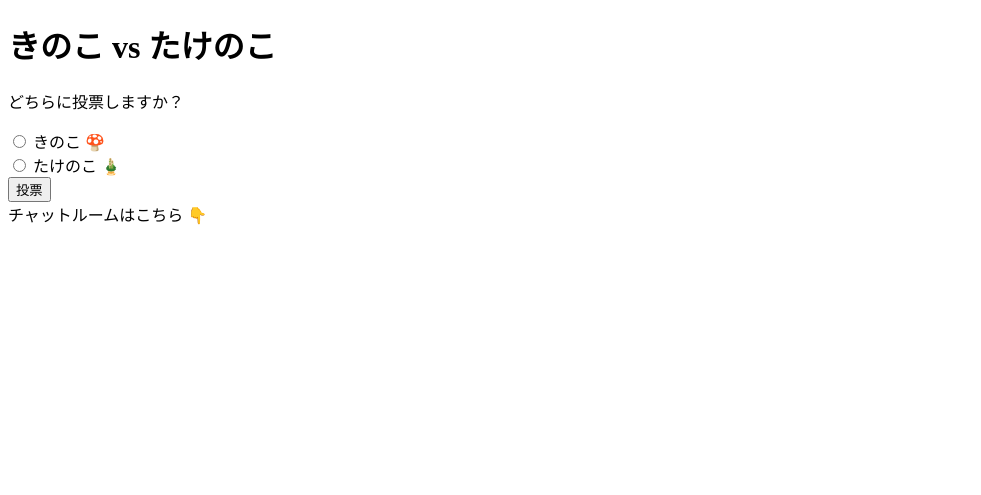
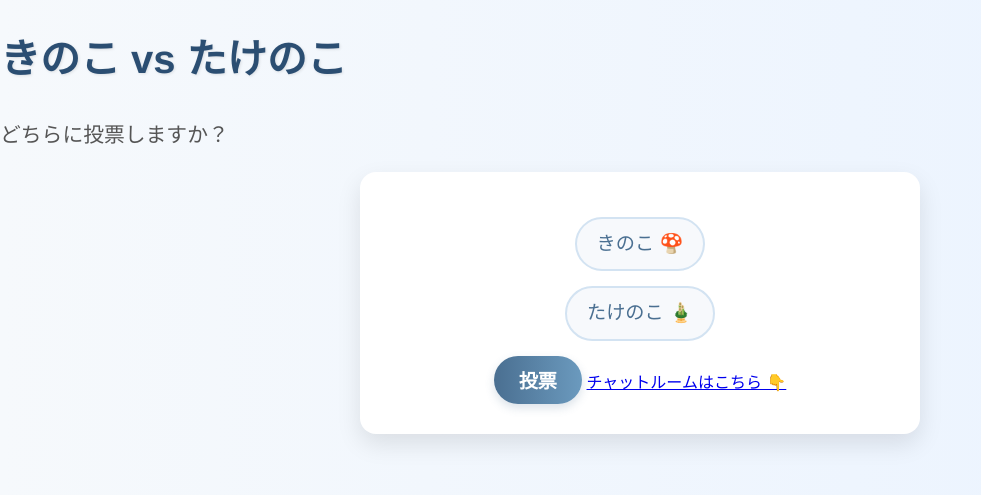
Before and after one commit to s1f102302988/CS4-2024-class3-team5-project, a Django app: template vote/templates/vote/kinokotakenoko.html in a window 1280 px wide. Shown: the top 495 px of the page, without its empty margins (0-981 px from the left). Run offline with Django 3.2, Linux system fonts and the light colour scheme; the template is opened without the code that fills it, so the values that code supplies are empty.

Commit message:
キノコのcss作成

```diff
--- a/vote/templates/vote/css/bootstrap.min.css
+++ b/vote/templates/vote/css/bootstrap.min.css
@@ -0,0 +1,124 @@
+body {
+    font-family: 'Helvetica Neue', Arial, sans-serif;
+    margin: 0;
+    padding: 0;
+    background: linear-gradient(to right, #f6f9fc, #eaf3ff);
+    color: #333;
+    line-height: 1.6;
+  }
+
+  h1 {
+    font-size: 2.5rem;
+    font-weight: bold;
+    color: #2b4e72;
+    text-shadow: 1px 1px 3px rgba(0, 0, 0, 0.1);
+  }
+
+  p.lead {
+    font-size: 1.3rem;
+    color: #555;
+  }
+
+  form {
+    background: #ffffff;
+    border-radius: 16px;
+    box-shadow: 0 10px 25px rgba(0, 0, 0, 0.1);
+    padding: 30px;
+    max-width: 500px;
+    margin: 20px auto;
+    text-align: center;
+    transition: transform 0.3s ease, box-shadow 0.3s ease;
+  }
+
+  form:hover {
+    transform: translateY(-5px);
+    box-shadow: 0 15px 30px rgba(0, 0, 0, 0.2);
+  }
+
+  .form-check {
+    display: flex;
+    align-items: center;
+    justify-content: center;
+    margin: 15px 0;
+  }
+
+  .form-check-input {
+    display: none;
+  }
+
+  .form-check-label {
+    display: flex;
+    align-items: center;
+    font-size: 1.2rem;
+    padding: 10px 20px;
+    border: 2px solid #d3e3f2;
+    border-radius: 30px;
+    cursor: pointer;
+    transition: all 0.3s ease;
+    color: #4a6f91;
+    background: #f7f9fc;
+  }
+
+  .form-check-input:checked + .form-check-label {
+    background: linear-gradient(to right, #4a6f91, #6b9abe);
+    color: #fff;
+    border-color: #4a6f91;
+    box-shadow: 0 4px 10px rgba(74, 111, 145, 0.3);
+  }
+
+  .form-check-label:hover {
+    background: #e3f0ff;
+    border-color: #6b9abe;
+  }
+
+  .btn-primary {
+    background: linear-gradient(to right, #4a6f91, #6b9abe);
+    border: none;
+    color: #fff;
+    font-size: 1.2rem;
+    font-weight: bold;
+    border-radius: 30px;
+    padding: 10px 25px;
+    cursor: pointer;
+    transition: all 0.3s ease;
+    box-shadow: 0 4px 10px rgba(74, 111, 145, 0.2);
+  }
+
+  .btn-primary:hover {
+    background: linear-gradient(to right, #3b5e7f, #5a84b3);
+    box-shadow: 0 6px 15px rgba(74, 111, 145, 0.3);
+    transform: translateY(-3px);
+  }
+
+  .link {
+    margin-top: 20px;
+    font-size: 1.1rem;
+    color: #4a6f91;
+    text-decoration: none;
+    transition: color 0.3s ease;
+  }
+
+  .link:hover {
+    color: #6b9abe;
+    text-decoration: underline;
+  }
+
+  @media (max-width: 768px) {
+    h1 {
+      font-size: 2rem;
+    }
+
+    form {
+      padding: 20px;
+    }
+
+    .form-check-label {
+      font-size: 1rem;
+      padding: 8px 15px;
+    }
+
+    .btn-primary {
+      font-size: 1rem;
+      padding: 8px 20px;
+    }
+  }
--- a/vote/templates/vote/kinokotakenoko.html
+++ b/vote/templates/vote/kinokotakenoko.html
@@ -30,7 +30,7 @@
       </div>
       <button type="submit" class="btn btn-primary">投票</button>
 
-      <div class="link">チャットルームはこちら &#x1F447;</div>
+      <a href="room.html">チャットルームはこちら &#x1F447;</a>
     </form>
   </div>
 </main>
```
Also changed, not shown: vote/templates/vote/css/kinoko.css (deleted).
